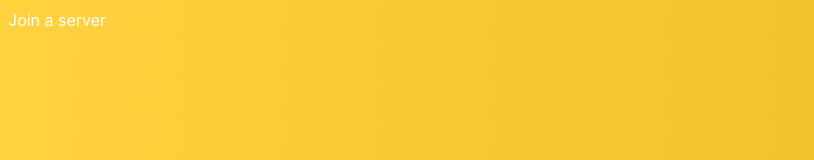
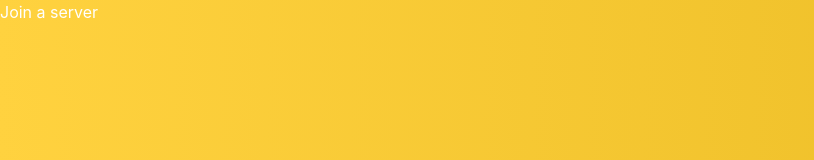
Before and after one commit to ryanizac/dev-quiz, a React (Vite) app: page / in a window 1280 px wide. Shown: the top 160 px of the page, without its empty margins (0-814 px from the left). Built offline with nearby package versions, Linux system fonts and the light colour scheme.

Commit message:
feat: remove margin from html

```diff
--- a/src/index.css
+++ b/src/index.css
@@ -19,3 +19,8 @@
   -webkit-text-size-adjust: 100%;
   box-sizing: border-box;
 }
+
+html,
+body {
+  margin: 0;
+}
```
